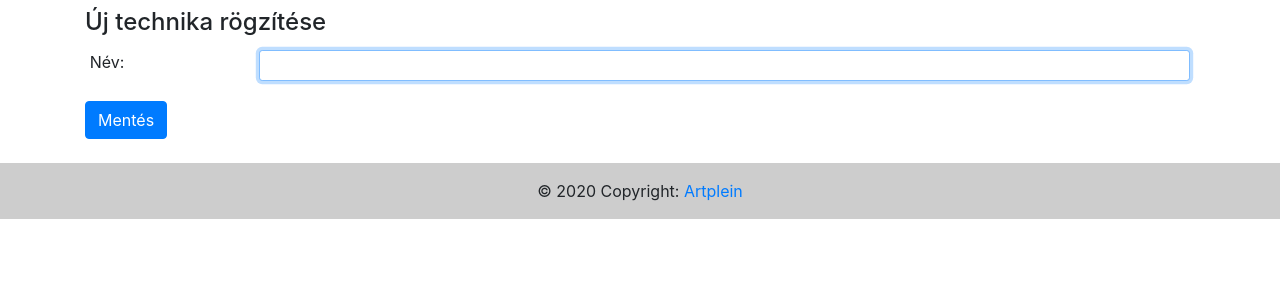
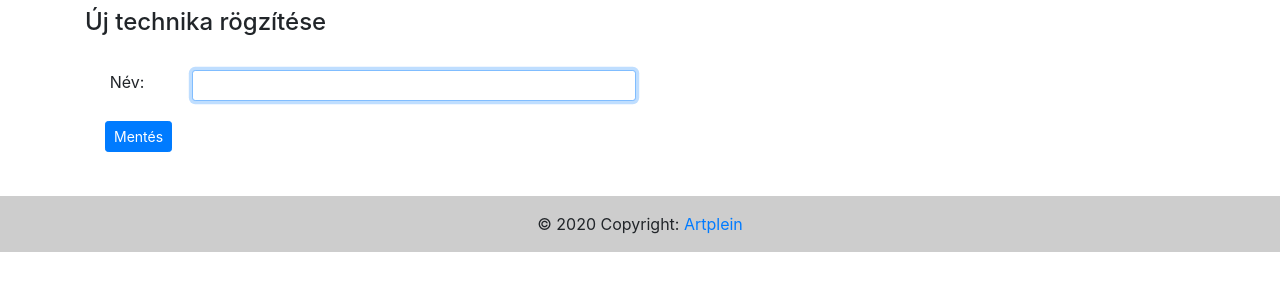
Before and after one commit to godjira-homless/artwork, a Django app: page /technics/create/ in a window 1280 px wide. Shown: the part 56-356 px from the top of the page. Run offline with Django 3.2, Linux system fonts and the light colour scheme; some libraries are stand-ins or nearby versions.

Commit message:
css upgrade

```diff
--- a/templates/technics_create.html
+++ b/templates/technics_create.html
@@ -10,7 +10,8 @@
 {% if form %}
 
 <div class="container mt-2"><h4>Új technika rögzítése</h4></div>
-<div class="container mt-2 my-container">
+<div class="container mt-2">
+  <div class="card-body" style="width: 36rem;">
     <form method="POST" class="needs-validation" novalidate>
         {% csrf_token %}
         <div class="row">
@@ -30,8 +31,9 @@
                 </table>
             </div>
         </div>
-                  <button class="btn btn-primary" type="submit">Mentés</button>
+                  <button class="btn btn-primary btn-sm" type="submit">Mentés</button>
     </form>
+   </div>
 </div>
 {% endif %}
 
--- a/templates/technics_list.html
+++ b/templates/technics_list.html
@@ -11,7 +11,7 @@
     <div class="row">
         <div class="col-sm">
             <form action="{% url 'search_results' %}" method="get">
-              <input name="q" type="text" value="" placeholder="Keresés...">
+              <input name="q" type="text" value="" placeholder="Keresés..." autofocus="autofocus">
                 <button class="btn btn-secondary btn-sm">Keresés</button>
             </form>
         </div>
--- a/templates/technics_update.html
+++ b/templates/technics_update.html
@@ -10,7 +10,8 @@
 {% if form %}
 
 <div class="container mt-2"><h4>Technika szerkesztése: {{ technic }}</h4></div>
-<div class="container mt-2 my-container">
+<div class="container mt-2">
+   <div class="card-body" style="width: 36rem;">
     <form method="POST" class="needs-validation" novalidate>
         {% csrf_token %}
         <div class="row">
@@ -33,6 +34,7 @@
         </div>
           <button class="btn btn-primary" type="submit">Mentés</button>
     </form>
+   </div>
 </div>
 
 {% endif %}
```
Also changed, not shown: static/css/forms.css (line endings or trailing spaces).
